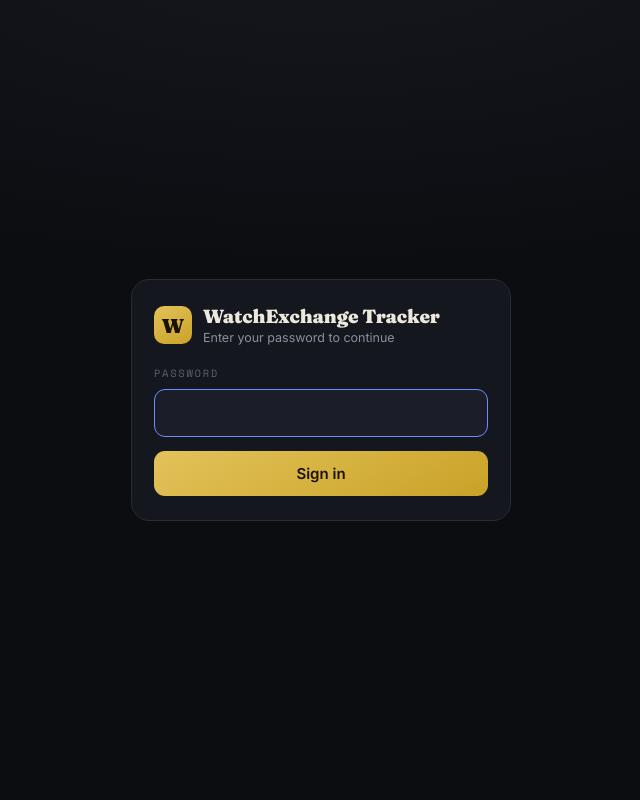
After one commit to talll12121-web/Watch-Recon, a Flask app: template templates/login.html in a window 1280 px wide. The commit adds this page. Shown: the whole page, without its empty margins (319-959 px from the left). Run offline with Flask 3, Linux system fonts and the light colour scheme; the template is opened without the code that fills it, so the values that code supplies are empty.

Commit message:
Add cookie/session login + PWA manifest so it works as an iOS home-screen app
HTTP Basic Auth can't prompt inside iOS standalone web-app mode, producing a
black screen. Add a /login form that sets a signed session cookie (Basic Auth
still accepted for API/curl), plus a web manifest, apple-touch-icons, and
standalone meta tags so the home-screen launch opens straight to the dashboard.

Co-Authored-By: Claude Opus 4.7 <noreply@anthropic.com>

```diff
--- a/app.py
+++ b/app.py
@@ -18,15 +18,17 @@ import os
 import re
 import json
 import time
+import hashlib
 import sqlite3
 import logging
 import threading
 from functools import wraps
-from datetime import datetime, timezone
+from datetime import datetime, timezone, timedelta
 
 import requests
 import feedparser
-from flask import Flask, request, jsonify, Response, send_from_directory
+from flask import (Flask, request, jsonify, Response, send_from_directory,
+                   session, redirect, url_for)
 from dotenv import load_dotenv
 
 load_dotenv()
@@ -253,21 +255,62 @@ def poller():
 # ----------------------------------------------------------------------------- flask
 app = Flask(__name__, static_folder="templates", static_url_path="")
 
+# Signed session cookie so the home-screen web app can stay logged in (iOS standalone
+# mode can't show the HTTP Basic Auth dialog). Key is derived from APP_PASSWORD so it
+# stays stable across restarts — no re-login on every deploy — unless SECRET_KEY is set.
+app.secret_key = os.environ.get("SECRET_KEY") or hashlib.sha256(
+    ("watchexchange-tracker::" + APP_PASSWORD).encode()).hexdigest()
+app.config.update(
+    PERMANENT_SESSION_LIFETIME=timedelta(days=365),
+    SESSION_COOKIE_HTTPONLY=True,
+    SESSION_COOKIE_SAMESITE="Lax",
+    # Secure by default (Railway is HTTPS); set COOKIE_SECURE=false for local http testing.
+    SESSION_COOKIE_SECURE=os.environ.get("COOKIE_SECURE", "true").lower() == "true",
+)
+
 
 def check_auth(u, p): return p == APP_PASSWORD
-def need_auth():
-    return Response("Authentication required.", 401, {"WWW-Authenticate": 'Basic realm="Tracker"'})
+
+
+def _authed():
+    if not APP_PASSWORD:
+        return True
+    if session.get("authed"):
+        return True
+    auth = request.authorization          # keep Basic Auth working for curl/API clients
+    return bool(auth and check_auth(auth.username, auth.password))
 
 
 def protected(f):
     @wraps(f)
     def w(*a, **k):
-        if APP_PASSWORD:
-            auth = request.authorization
-            if not auth or not check_auth(auth.username, auth.password):
-                return need_auth()
-        return f(*a, **k)
+        if _authed():
+            return f(*a, **k)
+        if request.path.startswith("/api"):
+            return jsonify({"error": "unauthorized"}), 401
+        return redirect(url_for("login", next=request.path))
     return w
+
+
+@app.route("/login", methods=["GET", "POST"])
+def login():
+    if not APP_PASSWORD or _authed():
+        return redirect(url_for("index"))
+    if request.method == "POST":
+        if check_auth(None, (request.form.get("password") or "").strip()):
+            session.permanent = True
+            session["authed"] = True
+            dest = request.form.get("next") or "/"
+            return redirect(dest if dest.startswith("/") else "/")
+        # Re-show the form with an error flag (GET, so refresh won't resubmit).
+        return redirect(url_for("login", err=1, next=request.form.get("next") or ""))
+    return send_from_directory("templates", "login.html")
+
+
+@app.route("/logout")
+def logout():
+    session.clear()
+    return redirect(url_for("login"))
 
 
 @app.route("/")
--- a/templates/index.html
+++ b/templates/index.html
@@ -4,6 +4,12 @@
 <meta charset="UTF-8">
 <meta name="viewport" content="width=device-width, initial-scale=1, viewport-fit=cover">
 <title>WatchExchange Tracker</title>
+<meta name="theme-color" content="#0c0d11">
+<link rel="manifest" href="/manifest.webmanifest">
+<meta name="apple-mobile-web-app-capable" content="yes">
+<meta name="apple-mobile-web-app-status-bar-style" content="black-translucent">
+<meta name="apple-mobile-web-app-title" content="WatchTracker">
+<link rel="apple-touch-icon" href="/icon-180.png">
 <link rel="preconnect" href="https://fonts.googleapis.com">
 <link rel="preconnect" href="https://fonts.gstatic.com" crossorigin>
 <link href="https://fonts.googleapis.com/css2?family=Fraunces:opsz,wght@9..144,400;9..144,600;9..144,900&family=Inter:wght@400;500;600&family=Space+Mono:wght@400;700&display=swap" rel="stylesheet">
--- /dev/null
+++ b/templates/login.html
@@ -0,0 +1,76 @@
+<!DOCTYPE html>
+<html lang="en">
+<head>
+<meta charset="UTF-8">
+<meta name="viewport" content="width=device-width, initial-scale=1, viewport-fit=cover">
+<title>WatchExchange Tracker — Sign in</title>
+<meta name="theme-color" content="#0c0d11">
+<link rel="manifest" href="/manifest.webmanifest">
+<meta name="apple-mobile-web-app-capable" content="yes">
+<meta name="apple-mobile-web-app-status-bar-style" content="black-translucent">
+<meta name="apple-mobile-web-app-title" content="WatchTracker">
+<link rel="apple-touch-icon" href="/icon-180.png">
+<link rel="preconnect" href="https://fonts.googleapis.com">
+<link rel="preconnect" href="https://fonts.gstatic.com" crossorigin>
+<link href="https://fonts.googleapis.com/css2?family=Fraunces:opsz,wght@9..144,400;9..144,600;9..144,900&family=Inter:wght@400;500;600&family=Space+Mono:wght@400;700&display=swap" rel="stylesheet">
+<style>
+  :root{
+    --bg:#0c0d11; --panel:#15171f; --panel-2:#1b1e28; --line:#272b37;
+    --ink:#ece8dd; --muted:#8b8f9d; --faint:#5b606e;
+    --gilt:#c9a227; --gilt-soft:#e3c25a; --indigo:#6f8cff; --indigo-soft:#9db0ff;
+    --red:#e0685f;
+  }
+  *{box-sizing:border-box} html,body{margin:0}
+  body{
+    min-height:100vh; display:flex; align-items:center; justify-content:center;
+    background:radial-gradient(120% 80% at 50% -10%, #16181f 0%, var(--bg) 55%) fixed, var(--bg);
+    color:var(--ink); font-family:"Inter",system-ui,sans-serif; -webkit-font-smoothing:antialiased;
+    padding:24px calc(20px + env(safe-area-inset-left)) 24px calc(20px + env(safe-area-inset-right));
+  }
+  .card{width:100%;max-width:380px;background:var(--panel);border:1px solid var(--line);
+    border-radius:18px;padding:26px 22px 24px}
+  .brand{display:flex;align-items:center;gap:11px;margin-bottom:20px}
+  .mark{width:38px;height:38px;border-radius:10px;background:linear-gradient(150deg,var(--gilt-soft),var(--gilt));
+    display:flex;align-items:center;justify-content:center;font-family:"Fraunces",serif;font-weight:900;
+    color:#1a1206;font-size:20px}
+  h1{font-family:"Fraunces",serif;font-weight:900;font-size:19px;letter-spacing:-.01em;margin:0;line-height:1.1}
+  .sub{font-size:12.5px;color:var(--muted);margin-top:3px}
+  label{display:block;font-family:"Space Mono",monospace;font-size:10.5px;letter-spacing:.16em;
+    text-transform:uppercase;color:var(--faint);margin:0 0 8px}
+  input[type=password]{width:100%;background:var(--panel-2);border:1px solid var(--line);color:var(--ink);
+    border-radius:11px;padding:13px 14px;font-size:16px;font-family:inherit;outline:none}
+  input[type=password]:focus{border-color:var(--indigo)}
+  button{width:100%;margin-top:14px;background:linear-gradient(150deg,var(--gilt-soft),var(--gilt));
+    color:#1a1206;border:none;border-radius:11px;padding:13px;font-size:15px;font-weight:600;
+    font-family:inherit;cursor:pointer}
+  button:active{transform:translateY(1px)}
+  .err{display:none;margin:12px 0 0;padding:10px 12px;border-radius:10px;font-size:13px;
+    background:rgba(224,104,95,.12);border:1px solid rgba(224,104,95,.4);color:#f0b3ad}
+  .err.show{display:block}
+</style>
+</head>
+<body>
+  <form class="card" method="POST" action="/login">
+    <div class="brand">
+      <div class="mark">W</div>
+      <div>
+        <h1>WatchExchange Tracker</h1>
+        <div class="sub">Enter your password to continue</div>
+      </div>
+    </div>
+    <label for="password">Password</label>
+    <input id="password" name="password" type="password" autocomplete="current-password"
+           autofocus required>
+    <input type="hidden" name="next" id="next">
+    <div class="err" id="err">Incorrect password. Try again.</div>
+    <button type="submit">Sign in</button>
+  </form>
+<script>
+  const q = new URLSearchParams(location.search);
+  if (q.get("err")) document.getElementById("err").classList.add("show");
+  document.getElementById("next").value = q.get("next") || "/";
+  // Keep the URL clean so a refresh doesn't re-show the error.
+  if (q.has("err") || q.has("next")) history.replaceState(null, "", "/login");
+</script>
+</body>
+</html>
```
Also changed, not shown: templates/icon-180.png (added), templates/icon-192.png (added), templates/icon-512.png (added), templates/manifest.webmanifest (added).
